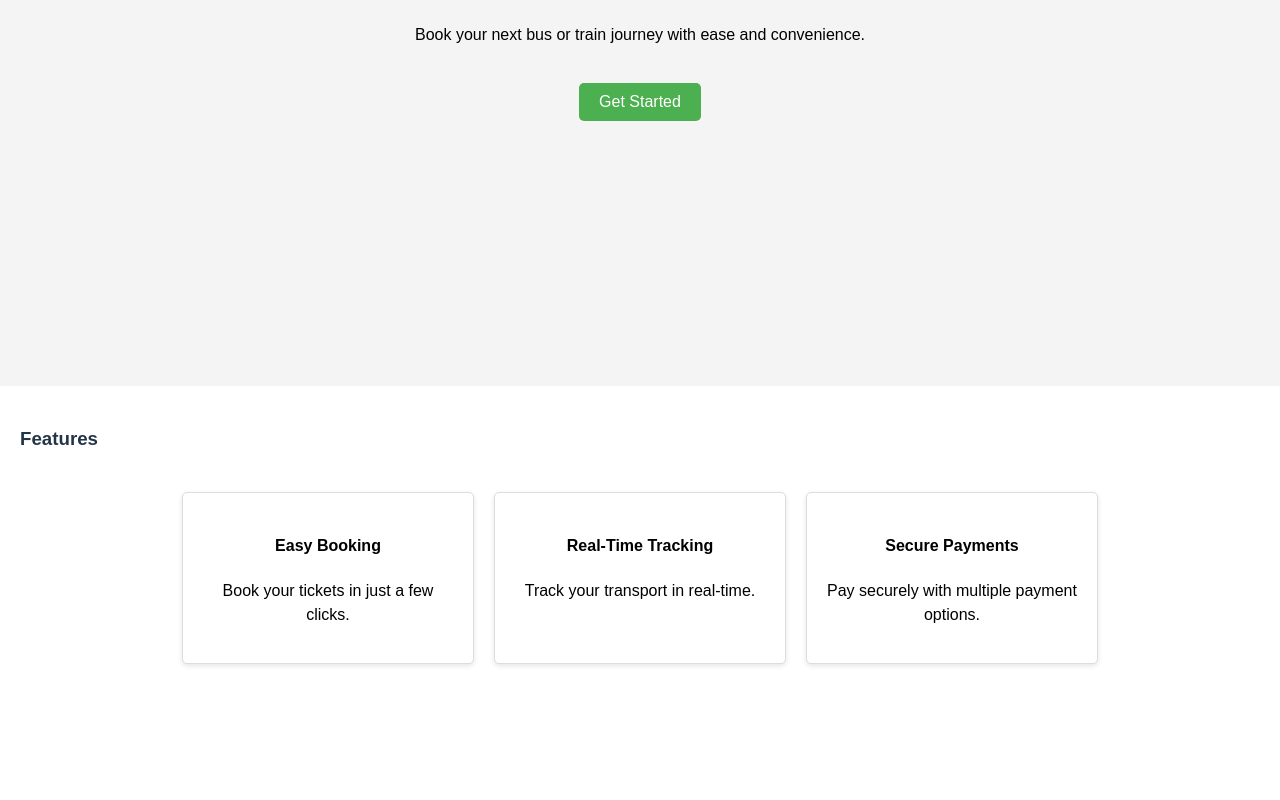
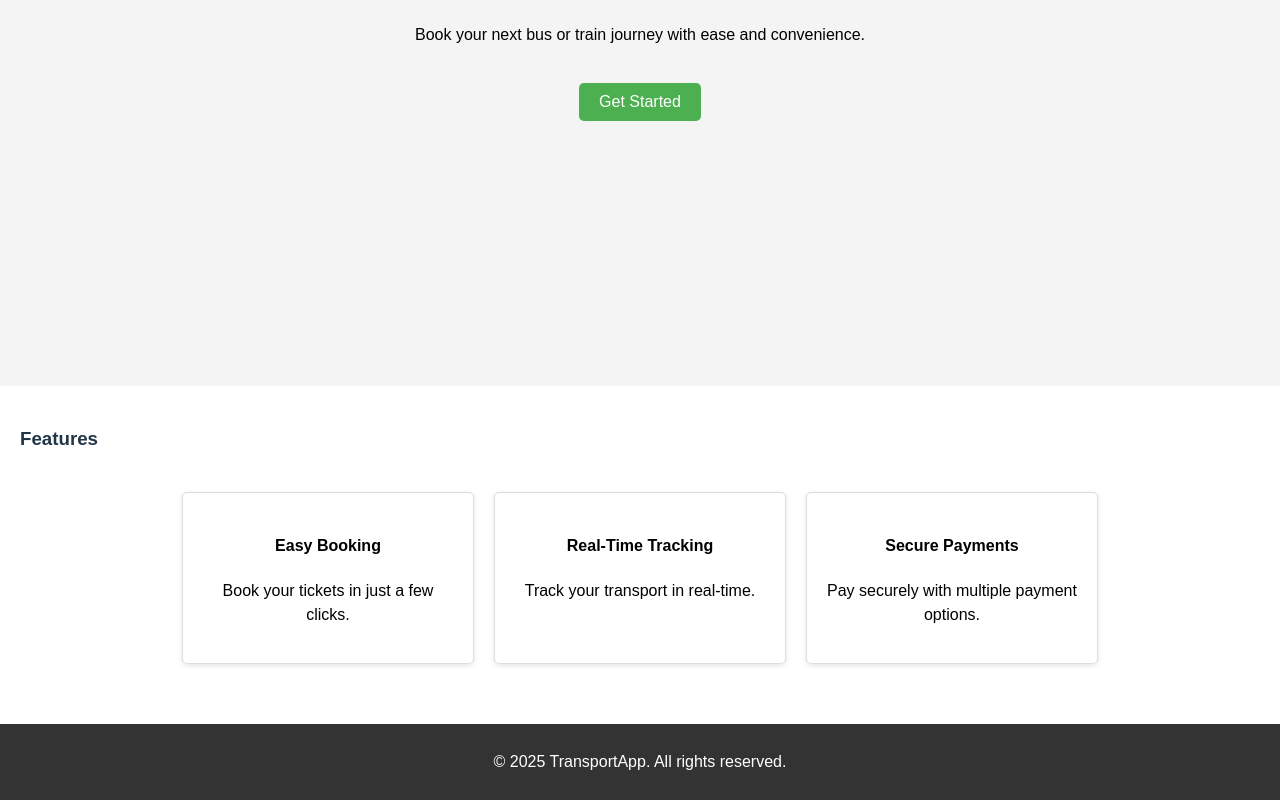
Before and after one commit to AhmAlkalii/Transport-Management-System, a React (Vite) app in the folder frontend/: page / in a window 1280 px wide. Shown: the part 354-1154 px from the top of the page. Before the commit the page ends 1058 px from the top, so only its background shows below. Built offline with nearby package versions, Linux system fonts and the light colour scheme.

Commit message:
Footer Completed

```diff
--- a/frontend/src/App.css
+++ b/frontend/src/App.css
@@ -86,3 +86,11 @@
   max-width: 250px; /* Limit maximum width */
   box-shadow: 0 2px 5px rgba(0, 0, 0, 0.1);
 }
+
+.footer {
+  background-color: #333;
+  color: #fff;
+  text-align: center;
+  padding: 10px;
+  margin-top: 20px;
+}
--- a/frontend/src/App.jsx
+++ b/frontend/src/App.jsx
@@ -3,6 +3,7 @@
 import Header from './components/Header';
 import HeroSection from './components/HeroSection';
 import Features from './components/Features';
+import Footer from './components/Footer';
 
 const App = () => {
   return (
@@ -10,6 +11,7 @@
       <Header />
       <HeroSection />
       <Features />
+      <Footer />
     </div>
   );
 };
--- /dev/null
+++ b/frontend/src/components/Footer.jsx
@@ -0,0 +1,9 @@
+import React from 'react';
+
+const Footer = () => (
+  <footer className="footer">
+    <p>&copy; 2025 TransportApp. All rights reserved.</p>
+  </footer>
+);
+
+export default Footer;
```
